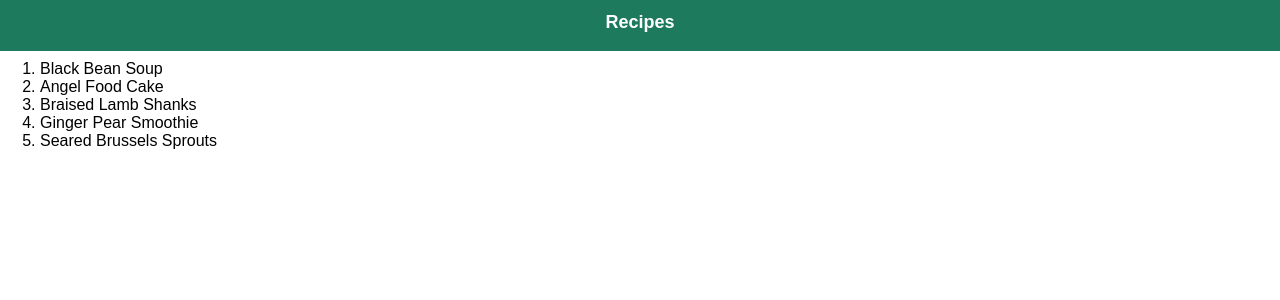
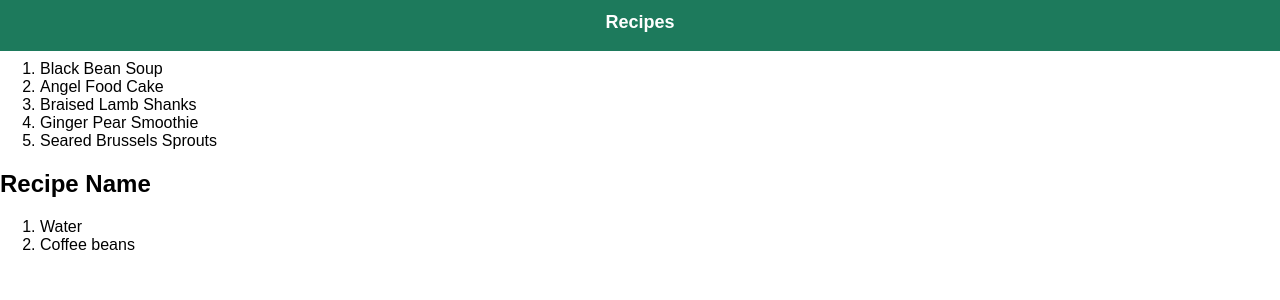
Before and after one commit to bwyan/fcc-recipe, a React app: page / in a window 1280 px wide. Shown: the top 300 px of the page. Built offline with nearby package versions, Linux system fonts and the light colour scheme.

Commit message:
Add Recipe component

```diff
--- a/src/App.js
+++ b/src/App.js
@@ -1,17 +1,28 @@
 import React, {Component} from 'react';
 import Header from './components/Header.js';
 import RecipeList from './components/RecipeList.js';
+import Recipe from './components/Recipe.js';
 
 //styles
 import './App.scss';
 
 class App extends Component {
+  constructor() {
+  	super();
+
+  	this.state = {
+  		recipes: [],
+
+  	}
+  }
+
   render() {
     return (
       <div className="App">
         <Header />
         <main>
         	<RecipeList />
+        	<Recipe />
         </main>
       </div>
     )
--- /dev/null
+++ b/src/components/Recipe.js
@@ -0,0 +1,17 @@
+import React from 'react';
+
+class Recipe extends React.Component {
+	render() {
+		return(
+			<div>
+				<h2>Recipe Name</h2>
+				<ol>
+					<li>Water</li>
+					<li>Coffee beans</li>
+				</ol>
+			</div>
+		)
+	}
+}
+
+export default Recipe;
```
